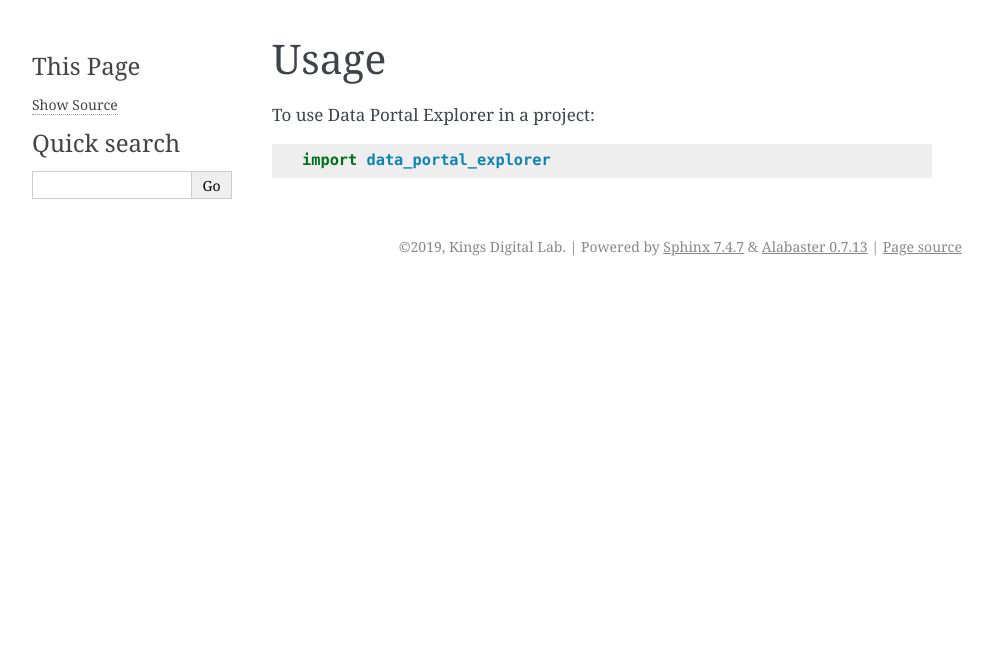
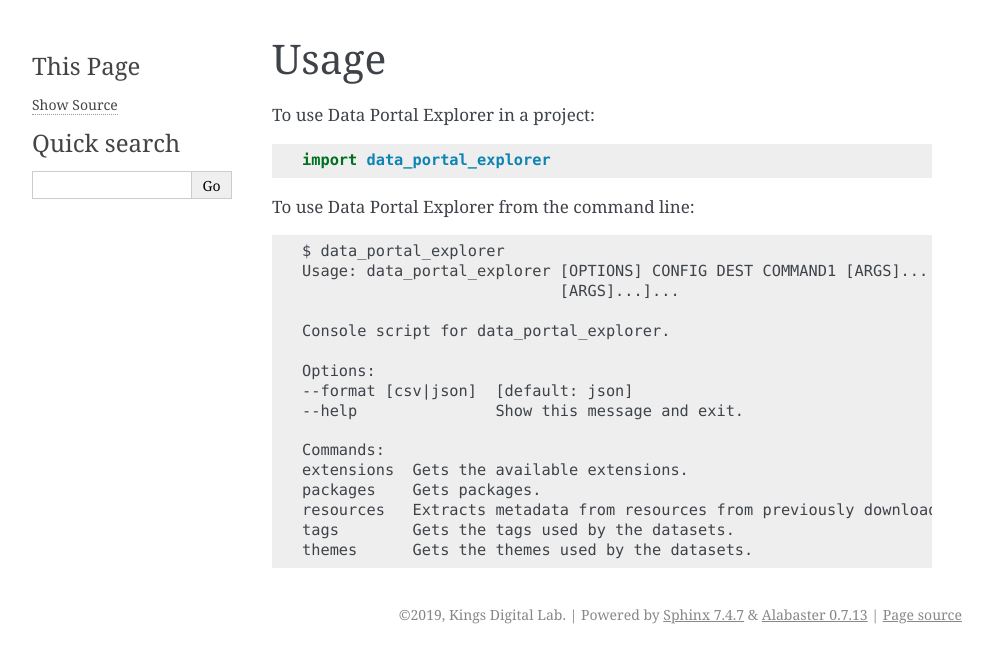
Before and after one commit to PublicDataLab/DataPortalExplorer, a Sphinx documentation site: the page built from docs/usage.rst, in a window 1280 px wide. Shown: the top 663 px of the page, without its empty margins (148-1141 px from the left). Built offline with Sphinx 7.4.7, drawn with Linux system fonts in a browser that asks for light colours; pages that are not in the unit, such as notebooks, are missing from menus.

Commit message:
📖 Doc: Add command line.

```diff
--- a/docs/usage.rst
+++ b/docs/usage.rst
@@ -5,3 +5,22 @@ Usage
 To use Data Portal Explorer in a project::
 
     import data_portal_explorer
+
+To use Data Portal Explorer from the command line::
+
+    $ data_portal_explorer
+    Usage: data_portal_explorer [OPTIONS] CONFIG DEST COMMAND1 [ARGS]... [COMMAND2
+                                [ARGS]...]...
+
+    Console script for data_portal_explorer.
+
+    Options:
+    --format [csv|json]  [default: json]
+    --help               Show this message and exit.
+
+    Commands:
+    extensions  Gets the available extensions.
+    packages    Gets packages.
+    resources   Extracts metadata from resources from previously downloaded...
+    tags        Gets the tags used by the datasets.
+    themes      Gets the themes used by the datasets.
```
